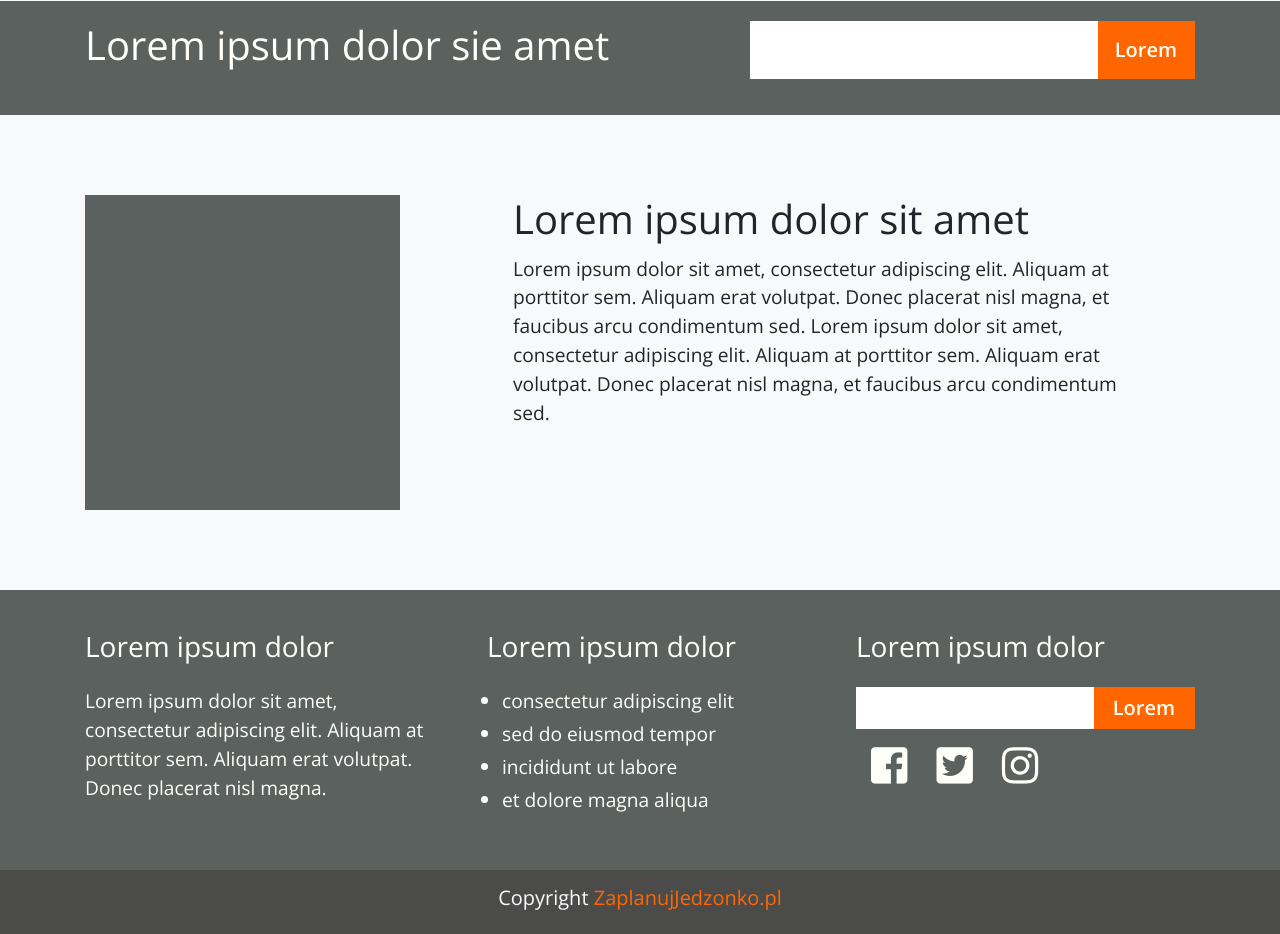
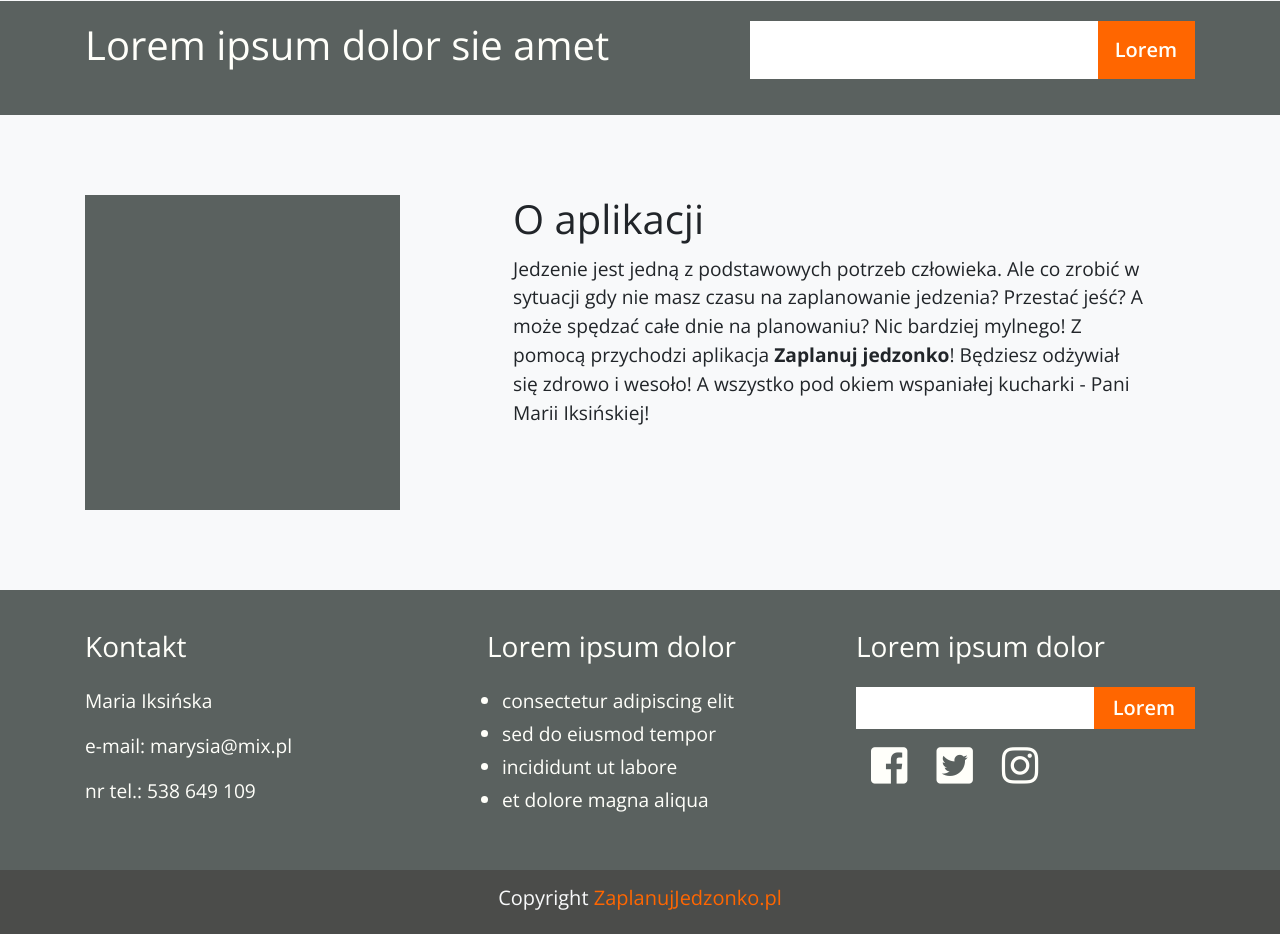
Before and after one commit to scrumlab-warsaw/scrum_project, a Django app: template jedzonko/templates/index.html in a window 1280 px wide. Shown: the part 1265-2199 px from the top of the page. Run offline with Django 3.2, Linux system fonts and the light colour scheme; the template is opened without the code that fills it, so the values that code supplies are empty; some libraries are stand-ins or nearby versions; some web fonts are replaced.

Commit message:
dodałem opis aplikacji oraz dane kontaktowe (index.html). sprawdziłem czy odnośniki do wyżej wymienionych są poprawne.

```diff
--- a/jedzonko/templates/index.html
+++ b/jedzonko/templates/index.html
@@ -155,11 +155,11 @@
                 </div>
 
                 <div class="col-7 ml-4">
-                    <h1 class="pb-1">Lorem ipsum dolor sit amet</h1>
-                    <p>Lorem ipsum dolor sit amet, consectetur adipiscing elit. Aliquam at porttitor sem. Aliquam erat
-                        volutpat. Donec placerat nisl magna, et faucibus arcu condimentum sed. Lorem ipsum dolor sit
-                        amet, consectetur adipiscing elit. Aliquam at porttitor sem. Aliquam erat volutpat. Donec
-                        placerat nisl magna, et faucibus arcu condimentum sed.
+                    <h1 class="pb-1">O aplikacji</h1>
+                    <p>Jedzenie jest jedną z podstawowych potrzeb człowieka. Ale co zrobić w sytuacji gdy nie masz czasu
+                        na zaplanowanie jedzenia? Przestać jeść? A może spędzać całe dnie na planowaniu? Nic bardziej mylnego!
+                        Z pomocą przychodzi aplikacja <b>Zaplanuj jedzonko</b>!
+                        Będziesz odżywiał się zdrowo i wesoło! A wszystko pod okiem wspaniałej kucharki - Pani Marii Iksińskiej!
                     </p>
                 </div>
             </div>
@@ -170,8 +170,10 @@
         <div class="container">
             <div class="row">
                 <div class="col">
-                    <h3 class="mb-4">Lorem ipsum dolor</h3>
-                    <p>Lorem ipsum dolor sit amet, consectetur adipiscing elit. Aliquam at porttitor sem.  Aliquam erat volutpat. Donec placerat nisl magna.</p>
+                    <h3 class="mb-4">Kontakt</h3>
+                    <p>Maria Iksińska</p>
+                    <p>e-mail: marysia@mix.pl</p>
+                    <p>nr tel.: 538 649 109</p>
                 </div>
                 <div class="col pl-4 ml-4">
                     <h3 class="mb-4">Lorem ipsum dolor</h3>
```
